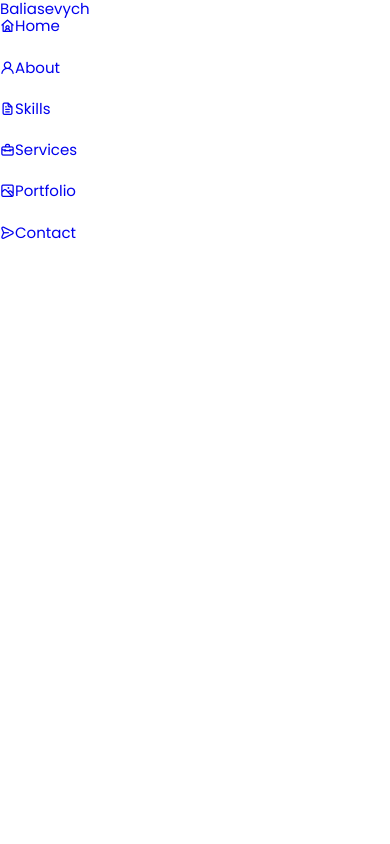
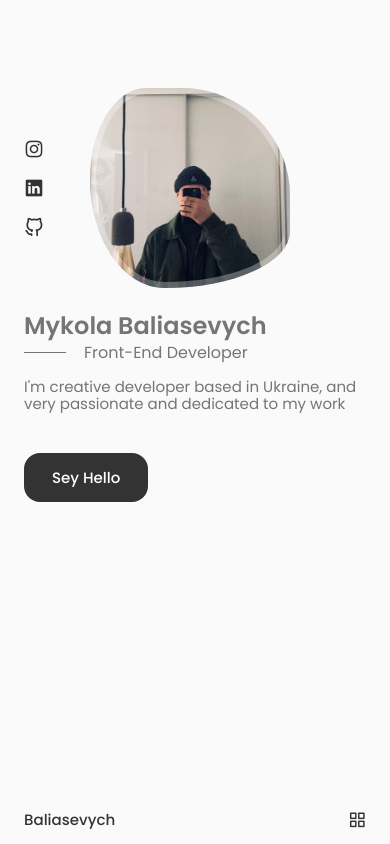
Before and after one commit to Nikolaus-B/portfolio, a React (Create React App) app: page / in a window 390 px wide. Built offline with nearby package versions, Linux system fonts and the light colour scheme.

Commit message:
add header, home section

```diff
--- a/src/components/App.jsx
+++ b/src/components/App.jsx
@@ -1,10 +1,14 @@
 import { GlobalStyle } from './GloabalStyle';
-import { Header } from './header/Header';
+import { Header } from './Header/Header';
+import { Home } from './Home/Home';
 
 export const App = () => {
   return (
     <div>
       <Header />
+      <main className="main">
+        <Home />
+      </main>
       <GlobalStyle />
     </div>
   );
--- /dev/null
+++ b/src/components/Data/Data.jsx
@@ -0,0 +1,17 @@
+import './data.css';
+
+export const Data = () => {
+  return (
+    <div className="home__data">
+      <h1 className="home__title">Mykola Baliasevych</h1>
+      <h3 className="home__subtitle">Front-End Developer</h3>
+      <p className="home__description">
+        I'm creative developer based in Ukraine, and very passionate and
+        dedicated to my work
+      </p>
+      <a href="#contacts" className="button button--flex">
+        Sey Hello
+      </a>
+    </div>
+  );
+};
--- /dev/null
+++ b/src/components/Data/data.css
@@ -0,0 +1,60 @@
+.home__title {
+  font-size: var(--h1-font-size);
+  margin-bottom: var(--mb-0-25);
+}
+
+.home__subtitle {
+  position: relative;
+  font-size: var(--h3-font-size);
+  padding-left: 5.4rem;
+  font-weight: var(--font-normal);
+  margin-bottom: var(--mb-1);
+}
+
+.home__subtitle::before {
+  content: '';
+  position: absolute;
+  width: 70px;
+  height: 1px;
+  background-color: var(--text-color);
+  left: 0;
+  top: 0.7rem;
+}
+
+.home__description {
+  max-width: 400px;
+  margin-bottom: var(--mb-3);
+}
+
+/** breakpoints  */
+@media screen and (max-width: 992px) {
+  .home__subtitle {
+    padding-left: 3.75rem;
+    margin-bottom: var(--mb-1);
+  }
+
+  .home__subtitle::before {
+    width: 42px;
+    top: 0.5rem;
+  }
+
+  .home__description {
+    max-width: initial;
+    margin-bottom: var(--mb-2-5);
+  }
+}
+
+/* tablet */
+@media screen and (max-width: 768px) {
+  .home__data {
+    grid-column: 1/3;
+  }
+}
+
+@media screen and (max-width: 576px) {
+}
+
+/* phone */
+
+@media screen and (max-width: 350px) {
+}
--- /dev/null
+++ b/src/components/Home/Home.jsx
@@ -0,0 +1,21 @@
+import { Data } from 'components/Data/Data';
+import { Social } from 'components/Social/Social';
+import './home.css';
+import { ScrollDown } from 'components/ScrollDown/ScrollDown';
+
+export const Home = () => {
+  return (
+    <section className="home section" id="home">
+      <div className="container grid home__container">
+        <div className="home__content grid">
+          <Social />
+
+          <div className="home__img"></div>
+
+          <Data />
+        </div>
+        <ScrollDown />
+      </div>
+    </section>
+  );
+};
--- /dev/null
+++ b/src/components/Home/home.css
@@ -0,0 +1,80 @@
+.home__container {
+  row-gap: 7rem !important;
+}
+
+.home__content {
+  grid-template-columns: 116px repeat(2, 1fr);
+
+  padding-top: 5.5rem;
+  column-gap: 2rem;
+  align-items: center;
+}
+
+.home__img {
+  background: url(../../assets//photo1710765257.jpeg);
+  background-repeat: no-repeat;
+  background-position: center;
+  background-size: cover;
+
+  box-shadow: inset 0 0 0 9px rgb(255 255 255 / 30%);
+  order: 1;
+  justify-self: center;
+  width: 300px;
+  height: 300px;
+
+  animation: profile__animate 8s ease-in-out infinite 1s;
+}
+
+@keyframes profile__animate {
+  0% {
+    border-radius: 60% 40% 30% 70%/60% 30% 70% 40%;
+  }
+
+  50% {
+    border-radius: 30% 60% 70% 40%/50% 60% 30% 60%;
+  }
+
+  100% {
+    border-radius: 60% 40% 30% 70%/60% 30% 70% 40%;
+  }
+}
+
+/** breakpoints  */
+@media screen and (max-width: 992px) {
+  .home__content {
+    grid-template-columns: 100px repeat(2, 1fr);
+    column-gap: 1.25rem !important;
+  }
+
+  .home__img {
+    width: 250px;
+    height: 250px;
+    box-shadow: inset 0 0 0 8px rgb(255 255 255 / 30%);
+  }
+}
+
+/* tablet */
+@media screen and (max-width: 768px) {
+  .home__content {
+    grid-template-columns: 0.5fr 3fr;
+    padding-top: 3.5rem;
+  }
+
+  .home__img {
+    order: initial;
+    justify-self: initial;
+
+    box-shadow: inset 0 0 0 6px rgb(255 255 255 / 30%);
+    width: 200px;
+    height: 200px;
+  }
+}
+
+/* phone */
+
+@media screen and (max-width: 350px) {
+  .home__img {
+    width: 180px;
+    height: 180px;
+  }
+}
--- /dev/null
+++ b/src/components/ScrollDown/ScrollDown.jsx
@@ -0,0 +1,12 @@
+import './scrollDown.css';
+
+export const ScrollDown = () => {
+  return (
+    <div className="home__scroll">
+      <a href="#about" className="home__scroll-button button--flex">
+        <span className="home__scroll-name">Scroll Down</span>
+        <i className="uil uil-arrow-down home__scroll-arrow"> </i>
+      </a>
+    </div>
+  );
+};
--- /dev/null
+++ b/src/components/ScrollDown/scrollDown.css
@@ -0,0 +1,50 @@
+.home__scroll {
+  margin-left: 9.25rem;
+}
+
+.wheel {
+  animation: scroll 2s ease infinite;
+}
+
+@keyframes scroll {
+  0% {
+    transform: translateY(0);
+  }
+
+  30% {
+    transform: translateY(3.75rem);
+  }
+}
+
+.home__scroll-name {
+  color: var(--title-color);
+  font-weight: var(--font-medium);
+  margin-right: var(--mb-0-25);
+  margin-left: 2px;
+}
+
+.home__scroll-arrow {
+  font-size: 1.25rem;
+  color: var(--title-color);
+}
+
+@media screen and (max-width: 992px) {
+  .home__scroll {
+    margin-left: 7.5rem;
+  }
+}
+
+/* tablet */
+@media screen and (max-width: 768px) {
+  .home__scroll {
+    display: none;
+  }
+}
+
+@media screen and (max-width: 576px) {
+}
+
+/* phone */
+
+@media screen and (max-width: 350px) {
+}
--- /dev/null
+++ b/src/components/Social/Social.jsx
@@ -0,0 +1,24 @@
+import React from 'react';
+import './social.css';
+
+export const Social = () => {
+  return (
+    <div className="home__social">
+      <a
+        href="https://www.linkedin.com/in/mykola-baliasevych/"
+        className="home__social-icon"
+      >
+        <i className="uil uil-instagram"></i>
+      </a>
+      <a
+        href="https://www.linkedin.com/in/mykola-baliasevych/"
+        className="home__social-icon"
+      >
+        <i className="uil uil-linkedin"></i>
+      </a>
+      <a href="https://github.com/Nikolaus-B" className="home__social-icon">
+        <i className="uil uil-github-alt"></i>
+      </a>
+    </div>
+  );
+};
--- /dev/null
+++ b/src/components/Social/social.css
@@ -0,0 +1,14 @@
+.home__social {
+  display: grid;
+  grid-template-columns: max-content;
+  row-gap: 1rem;
+}
+
+.home__social-icon {
+  font-size: 1.25rem;
+  color: var(--title-color);
+}
+
+.home__social-icon:hover {
+  color: var(--title-color-dark);
+}
--- a/src/components/header/Header.jsx
+++ b/src/components/header/Header.jsx
@@ -1,46 +1,58 @@
+import { useState } from 'react';
 import './header.css';
 
 export const Header = () => {
+  const [toogle, setToogle] = useState(false);
+
   return (
     <header className="header">
-      <nav className="nav container"></nav>
-      <a href="index.html" className="nav-logo">
+      <nav className="nav container">
+        <a href="index.html" className="nav__logo">
           Baliasevych
         </a>
-      <div className="nav-menu">
-        <ul className="nav-list grid">
+        <div className={toogle ? 'nav__menu show-menu' : 'nav__menu'}>
+          <ul className="nav__list">
             <li className="nav-item">
-            <a href="#home" className="nav-link">
+              <a href="#home" className="nav__link active-link">
                 <i className="uil uil-house-user nav-icon"></i>Home
               </a>
             </li>
             <li className="nav-item">
-            <a href="#about" className="nav-link">
+              <a href="#about" className="nav__link">
                 <i className="uil uil-user nav-icon"></i>About
               </a>
             </li>
             <li className="nav-item">
-            <a href="#skills" className="nav-link">
+              <a href="#skills" className="nav__link">
                 <i className="uil uil-file-alt nav-icon"></i>Skills
               </a>
             </li>
             <li className="nav-item">
-            <a href="#services" className="nav-link">
+              <a href="#services" className="nav__link">
                 <i className="uil uil-briefcase-alt nav-icon"></i>Services
               </a>
             </li>
             <li className="nav-item">
-            <a href="#portfolio" className="nav-link">
+              <a href="#portfolio" className="nav__link">
                 <i className="uil uil-scenery nav-icon"></i>Portfolio
               </a>
             </li>
             <li className="nav-item">
-            <a href="#contact" className="nav-link">
+              <a href="#contact" className="nav__link">
                 <i className="uil uil-message nav-icon"></i>Contact
               </a>
             </li>
           </ul>
+          <i
+            className="uil uil-times nav__close"
+            onClick={() => setToogle(!toogle)}
+          ></i>
         </div>
+
+        <div className="nav__toogle" onClick={() => setToogle(!toogle)}>
+          <i className="uil uil-apps "></i>
+        </div>
+      </nav>
     </header>
   );
 };
--- a/src/components/header/header.css
+++ b/src/components/header/header.css
@@ -0,0 +1,124 @@
+.header {
+  width: 100%;
+  position: fixed;
+  top: 0;
+  left: 0;
+  z-index: var(--z-fixed);
+  background-color: var(--body-color);
+}
+
+.nav {
+  display: flex;
+  height: calc(var(--header-height) + 1.5rem);
+  justify-content: space-between;
+  align-items: center;
+  column-gap: 1rem;
+}
+
+.nav__logo,
+.nav__toogle {
+  color: var(--title-color);
+  font-weight: var(--font-medium);
+}
+
+.nav__list {
+  display: flex;
+  column-gap: 2rem;
+}
+
+.nav__link {
+  display: flex;
+  flex-direction: column;
+  align-items: center;
+
+  font-size: var(--small-font-size);
+  color: var(--title-color);
+  font-weight: var(--font-medium);
+  transition: 0.3s;
+}
+
+.nav-icon,
+.nav__close,
+.nav__toogle {
+  display: none;
+}
+
+/** active link **/
+.active-link,
+.nav__link:hover {
+  color: var(--title-color-dark);
+}
+
+/* breakpoints */
+
+@media screen and (max-width: 768px) {
+  .header {
+    top: initial;
+    bottom: 0;
+  }
+
+  .nav {
+    height: var(--header-height);
+  }
+
+  .nav__menu {
+    position: fixed;
+    bottom: -100%;
+    left: 0;
+    width: 100%;
+    background-color: var(--body-color);
+    padding: 2rem 1.5rem 4rem;
+    box-shadow: 0 -1px 4px rgba(0, 0, 0, 0.15);
+    border-radius: 1.5rem 1.5rem 0 0;
+
+    transition: 0.3s;
+  }
+
+  .show-menu {
+    bottom: 0;
+  }
+
+  .nav__list {
+    display: grid;
+    grid-template-columns: repeat(3, 1fr);
+    gap: 2rem;
+  }
+
+  .nav-icon {
+    font-size: 1.2rem;
+  }
+
+  .nav__close {
+    position: absolute;
+    right: 1.3rem;
+    bottom: 0.5rem;
+    font-size: 1.5rem;
+    cursor: pointer;
+    color: var(--title-color);
+  }
+
+  .nav__close:hover {
+    color: var(--title-color-dark);
+  }
+
+  .nav__toogle {
+    font-size: 1.1rem;
+    cursor: pointer;
+  }
+
+  .nav-icon,
+  .nav__close,
+  .nav__toogle {
+    display: block;
+  }
+}
+
+@media screen and (max-width: 350px) {
+  .nav__menu {
+    padding: 2rem 0.24rem 4rem;
+  }
+
+  .nav__list {
+    column-gap: 0;
+  }
+}
--- a/src/index.css
+++ b/src/index.css
@@ -9,7 +9,7 @@
   --title-color: hsl(var(--hue), var(--sat), 20%);
   --title-text-dark: hsl(var(--hue), var(--sat), 0%);
   --text-color: hsl(var(--hue), var(--sat), 46%);
-  --body-color: hsl(var(--hue), var(--sat), 46%);
+  --body-color: hsl(var(--hue), var(--sat), 98%);
   --container-color: #fff;
 
   /** font */
@@ -69,10 +69,10 @@ textarea {
   font-size: var(--normal-font-size);
 }
 
-/* body {
+body {
   background-color: var(--body-color);
   color: var(--text-color);
-} */
+}
 
 h1,
 h2,
@@ -152,7 +152,43 @@ img {
   margin-left: var(--mb-0-5);
 }
 
-.button-flex {
+.button--flex {
   display: inline-flex;
   align-items: center;
 }
+
+/** breakpoints **/
+/* desctop */
+@media screen and (max-width: 992px) {
+  .container {
+    margin-left: var(--mb-1-5);
+    margin-right: var(--mb-1-5);
+  }
+
+  .button {
+    padding: 1rem 1.75rem;
+  }
+}
+
+/* tablet */
+@media screen and (max-width: 768px) {
+  .section {
+    padding: 2rem 0 4rem;
+  }
+}
+
+@media screen and (max-width: 576px) {
+}
+
+/* phone */
+
+@media screen and (max-width: 350px) {
+  :root {
+    --big-font-size: 2.25rem;
+  }
+
+  .container {
+    margin-left: var(--mb-1);
+    margin-right: var(--mb-1);
+  }
+}
```
Also changed, not shown: src/assets/photo1710765257.jpeg (added). Lines whose indentation alone changed are shown as unchanged.
